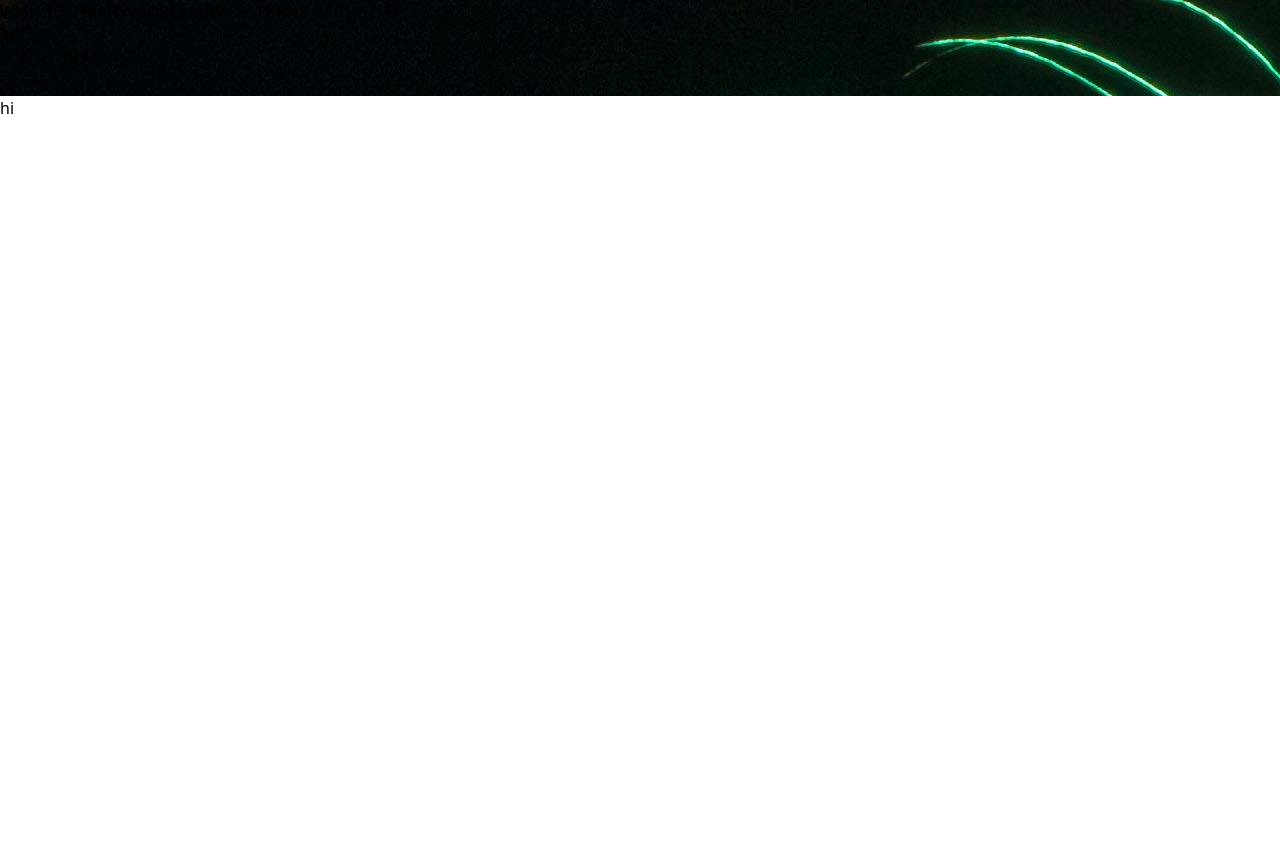
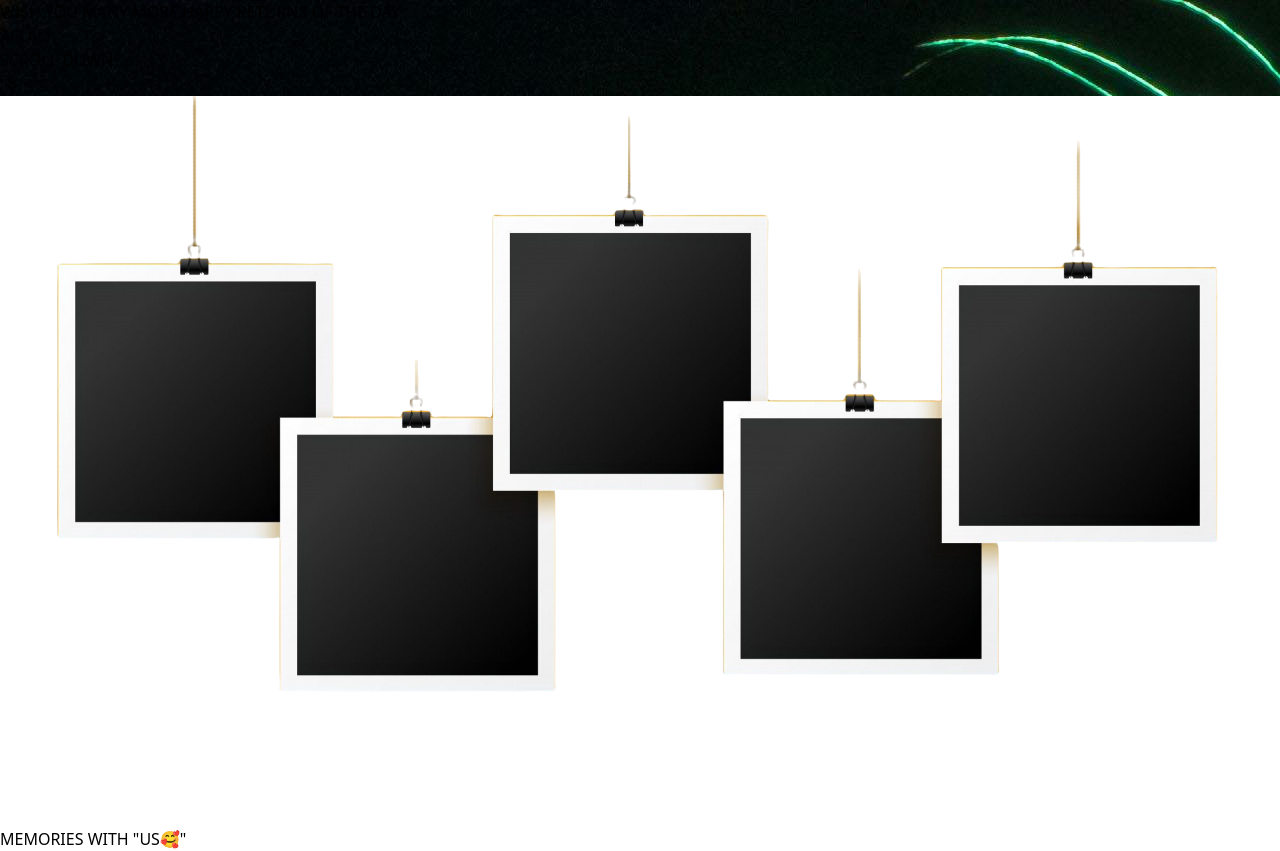
Before and after one commit to Thahee02/aflali-birthday, a React (Vite) app: page / in a window 1280 px wide. Before the commit the page ends 800 px from the top, so only its background shows below. Built offline with nearby package versions, Linux system fonts and the light colour scheme.

Commit message:
design: memories with us

```diff
--- a/src/components/banners/banner2.jsx
+++ b/src/components/banners/banner2.jsx
@@ -1,7 +1,10 @@
+import PhotoFrame from '../../assets/photo-frame.png'
+
 const BannerSection2 = () => {
     return (
-        <div>
-            hi
+        <div className="w-full h-screen bg-yellow-600 select-none relative overflow-hidden">
+            <img src={PhotoFrame} alt="" className='absolute top-14 left-16 w-[1400px]' />
+            <h1 className="text-center text-7xl font-bold py-8 z-10">MEMORIES WITH "US🥰"</h1>
         </div>
      );
 }
```
Also changed, not shown: src/assets/photo-frame.png (added).
